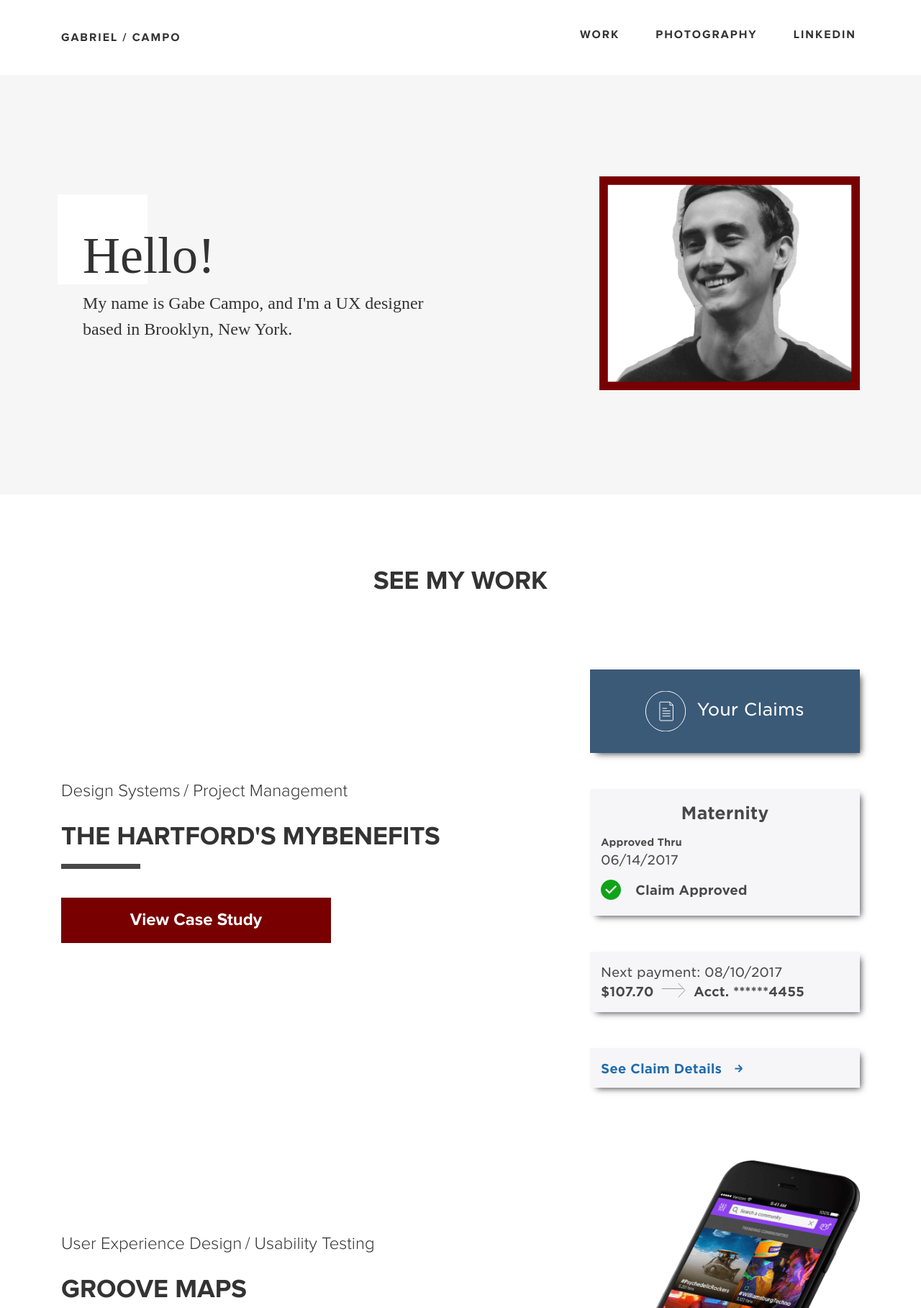
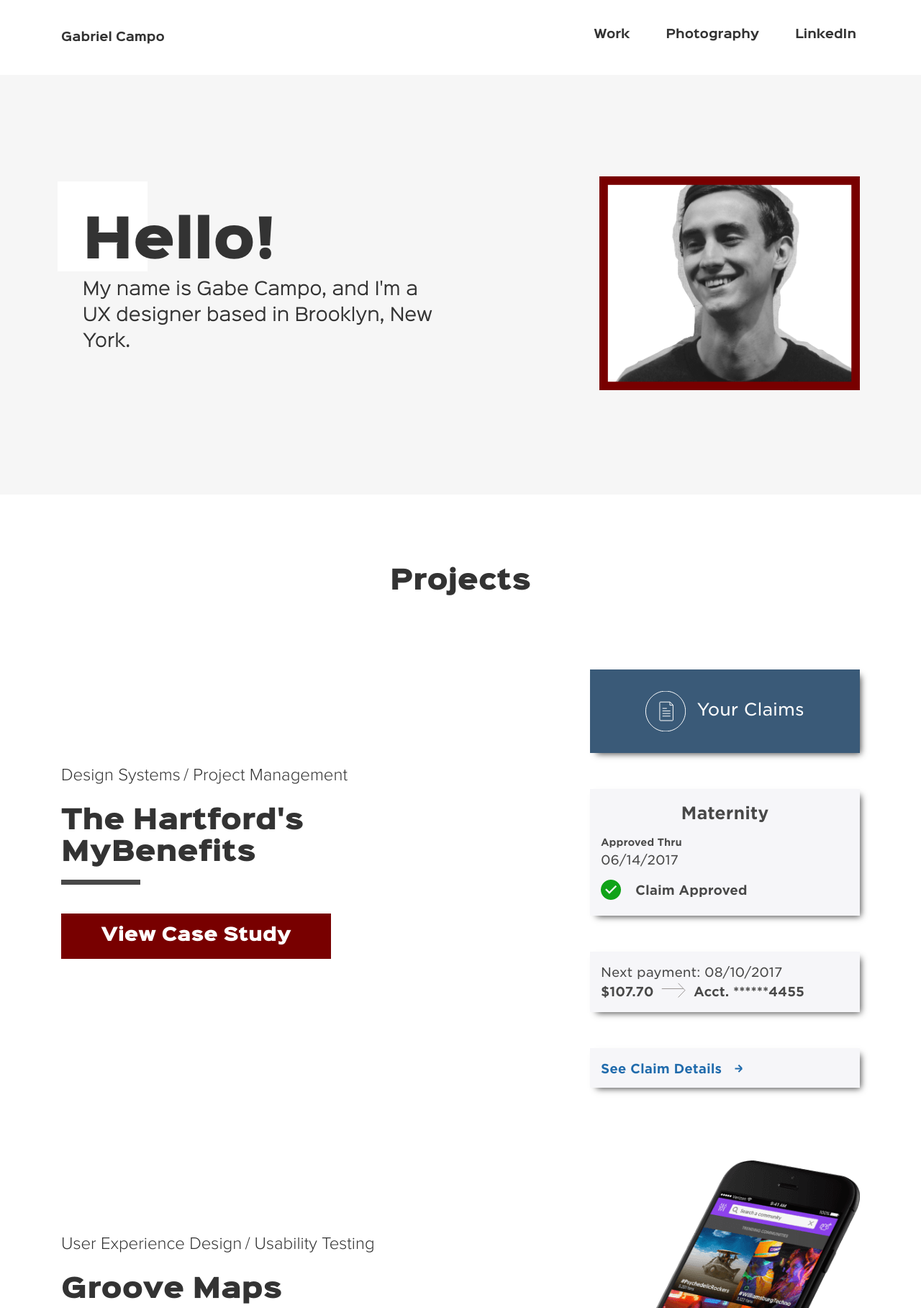
Before and after one commit to milk-toast/ux-portfolio, a plain HTML site: page index.html in a window 1280 px wide. Shown: the top 1817 px of the page at 72% size. Drawn offline with nearby package versions, Linux system fonts and the light colour scheme; some packages are replaced by stand-ins of ours; a script that the page names is missing.

Commit message:
Font changes
added menlo font
changed fonts on landing to be sinkin

```diff
--- a/assets/css/style2Min.css
+++ b/assets/css/style2Min.css
@@ -98,7 +98,7 @@
 nav .myNavbarBrand {
     font-size: 16px;
     color: #333!important;
-    font-family: proximaNovaBold;
+    font-family: sinkinSansBold;
     letter-spacing: 2px
 }
 
--- a/assets/css/styleMin.css
+++ b/assets/css/styleMin.css
@@ -27,11 +27,6 @@
 
 ul {
     list-style-type: none
-}
-
-@font-face {
-    font-family: proximaNovaBold;
-    src: url(../fonts/ProximaNovaBold.ttf)
 }
 
 @font-face {
@@ -79,6 +74,11 @@
     src: url(../fonts/SinkinSans-900XBlack.otf)
 }
 
+@font-face {
+    font-family: menlo;
+    src: url(../fonts/Menlo-Regular.ttf)
+}
+
 
 nav {
     z-index: 4;
@@ -99,8 +99,7 @@
 nav .myNavbarList a {
     font-size: 16px;
     color: #333!important;
-    font-family: proximaNovaBold;
-    letter-spacing: 2px
+    font-family: sinkinSansBold;
 }
 
 nav .myNavbarToggler,
@@ -119,8 +118,7 @@
 nav .myNavbarBrand {
     font-size: 16px;
     color: #333!important;
-    font-family: proximaNovaBold;
-    letter-spacing: 2px
+    font-family: sinkinSansBold;
 }
 
 .myNavbarTogglerClose {
@@ -171,14 +169,14 @@
 header.homepage .left .title {
     font-size: 72px;
     color: #333;
-    font-family: LibreBaskerville-Bold;
+    font-family: sinkinSansBlack;
     position: relative;
     top: 2px
 }
 
 header.homepage .left .article {
     color: #333;
-    font-family: LibreBaskerville-Regular;
+    font-family: sinkinSansRegular;
     position: relative;
     bottom: 2px
 }
@@ -204,7 +202,7 @@
 
 .seeMyWork .header .title {
     font-size: 36px;
-    font-family: ProximaNovaBold;
+    font-family: sinkinSansBlack;
     color: #333
 }
 
@@ -227,7 +225,7 @@
 
 .seeMyWork .seeMyWorkRow .left .leftTitle {
     color: #333;
-    font-family: ProximaNovaBold;
+    font-family: sinkinSansBlack;
     margin-top: 25px;
     font-size: 36px
 }
@@ -252,7 +250,7 @@
     text-align: center;
     color: #fff;
     font-size: 24px;
-    font-family: ProximaNovaBold
+    font-family: sinkinSansBlack
 }
 
 .seeMyWork .seeMyWorkRow .right .claims {
@@ -399,7 +397,7 @@
 
 .testimonial1 .testimonial1Row .left .leftTitle {
     color: #333;
-    font-family: ProximaNovaBold;
+    font-family: sinkinSansBlack;
     margin-top: 25px;
     font-size: 36px
 }
@@ -424,7 +422,7 @@
     text-align: center;
     color: #fff;
     font-size: 24px;
-    font-family: ProximaNovaBold
+    font-family: sinkinSansBlack
 }
 
 .testimonial2 {
@@ -451,7 +449,7 @@
 
 .testimonial2 .testimonial2Row .left .leftTitle {
     color: #333;
-    font-family: ProximaNovaBold;
+    font-family: sinkinSansBlack;
     margin-top: 25px;
     font-size: 36px
 }
@@ -476,12 +474,12 @@
     text-align: center;
     color: #fff;
     font-size: 24px;
-    font-family: ProximaNovaBold
+    font-family: sinkinSansBlack
 }
 
 footer.footer1 .title {
     color: #333;
-    font-family: proximaNovaBold;
+    font-family: sinkinSansBlack;
     font-size: 36px
 }
 
@@ -494,7 +492,7 @@
 
 footer.footer1 .subtitle span {
     color: #5375FB;
-    font-family: proximaNovaBold;
+    font-family: sinkinSansBlack;
     font-size: 20px
 }
 
--- a/index.html
+++ b/index.html
@@ -15,7 +15,7 @@
 	<!-- @start navbar -->
 	<nav class="navbar fixed-top navbar-expand-md myNavbar">
 		<div class="container myNavbarContainer">
-			<a class="navbar-brand myNavbarBrand" href="index.html">GABRIEL / CAMPO</a>
+			<a class="navbar-brand myNavbarBrand" href="index.html">Gabriel Campo</a>
 			<button class="navbar-toggler myNavbarToggler myNavbarTogglerOpen" type="button" data-toggle="collapse" data-target="#navbarNavAltMarkup" aria-controls="navbarNavAltMarkup" aria-expanded="false" aria-label="Toggle navigation">
 				<img src="assets/img/burgerBars.png" alt="" class="myNavbarTogglerIcon myNavbarTogglerIconOpen">
 		  	</button>
@@ -25,9 +25,9 @@
 		  	<div class="collapse navbar-collapse myNavbarCollapse" id="navbarNavAltMarkup">
 		    	<div class="navbar-nav ml-auto myNavbarList">
 		    		<div class="navbarBar"></div>
-			      	<a class="nav-item nav-link" href="index.html">WORK <img src="assets/img/forwardNormal.png" alt="" class="navbarArrows"></a>
-			      	<a class="nav-item nav-link" href="https://www.instagram.com/windows.92/">PHOTOGRAPHY <img src="assets/img/forwardNormal.png" alt="" class="navbarArrows"></a>
-			      	<a class="nav-item nav-link" href="#">LINKEDIN <img src="assets/img/forwardNormal.png" alt="" class="navbarArrows"></a>
+			      	<a class="nav-item nav-link" href="index.html">Work <img src="assets/img/forwardNormal.png" alt="" class="navbarArrows"></a>
+			      	<a class="nav-item nav-link" href="https://www.instagram.com/windows.92/">Photography <img src="assets/img/forwardNormal.png" alt="" class="navbarArrows"></a>
+			      	<a class="nav-item nav-link" href="#">LinkedIn <img src="assets/img/forwardNormal.png" alt="" class="navbarArrows"></a>
 		    	</div>
 		  	</div>
 		</div>
@@ -57,7 +57,7 @@
 	<section class="seeMyWork">
 		<div class="container content">
 			<div class="header">
-				<h1 class="title">SEE MY WORK</h1>
+				<h1 class="title">Projects</h1>
 			</div>
 			<div class="row seeMyWorkRow">
 				<div class="col-md-6 left my-auto">
@@ -68,7 +68,7 @@
 					<a href="#/">
 						<span class="leftList">Project Management</span>
 					</a>
-					<h1 class="leftTitle">THE HARTFORD'S MYBENEFITS</h1>
+					<h1 class="leftTitle">The Hartford's MyBenefits</h1>
 					<div class="leftBar">
 
 					</div>
@@ -115,7 +115,7 @@
 					<a href="#/">
 						<span class="leftList">Usability Testing</span>
 					</a>
-					<h1 class="leftTitle">GROOVE MAPS</h1>
+					<h1 class="leftTitle">Groove Maps</h1>
 					<div class="leftBar">
 
 					</div>
@@ -147,7 +147,7 @@
 					<a href="#/">
 						<span class="leftList">Visual Design</span>
 					</a>
-					<h1 class="leftTitle">14FT</h1>
+					<h1 class="leftTitle">14ft</h1>
 					<div class="leftBar">
 
 					</div>
@@ -170,7 +170,7 @@
 		<div class="container content">
 			<div class="row footer1Row">
 				<div class="col-12">
-					<h1 class="title">WANT TO CHAT?</h1>
+					<h1 class="title">Want to chat?</h1>
 					<p class="subtitle">Shoot me an email at <span>campo.gabe@gmail.com</span> to talk some more</p>
 				</div>
 			</div>
```
Also changed, not shown: assets/fonts/Menlo-Regular.ttf (added), 1 other file.
